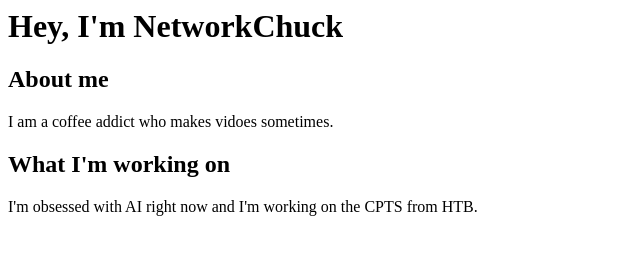
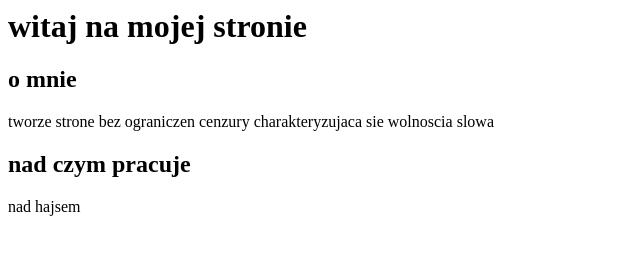
Before and after one commit to lolipolicepop/zeroograniczen, a plain HTML site: page index.html in a window 1280 px wide. Shown: the whole page, without its empty margins (0-640 px from the left). Drawn offline with Linux system fonts and the light colour scheme.

Commit message:
Update index.html

```diff
--- a/index.html
+++ b/index.html
@@ -1,16 +1,16 @@
 
 <html>
     <h1>
-        Hey, I'm NetworkChuck
+        witaj na mojej stronie
     </h1>
     <body>
-        <h2>About me</h2>
+        <h2>o mnie</h2>
         <p>
-            I am a coffee addict who makes vidoes sometimes.
+            tworze strone bez ograniczen cenzury charakteryzujaca sie wolnoscia slowa
         </p>
-        <h2>What I'm working on</h2>
+        <h2>nad czym pracuje</h2>
         <p>
-            I'm obsessed with AI right now and I'm working on the CPTS from HTB.
+            nad hajsem
         </p>
     </body>
 </html>
```
